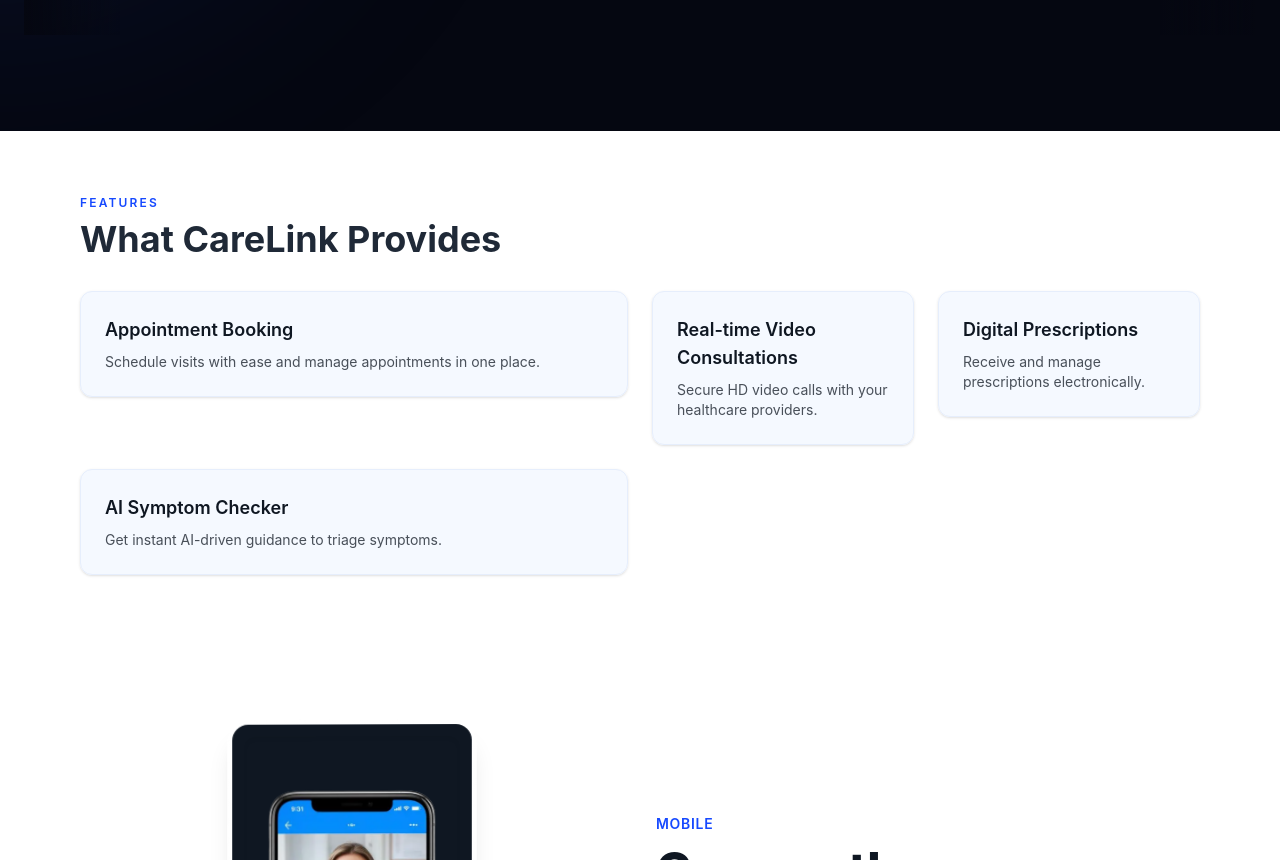
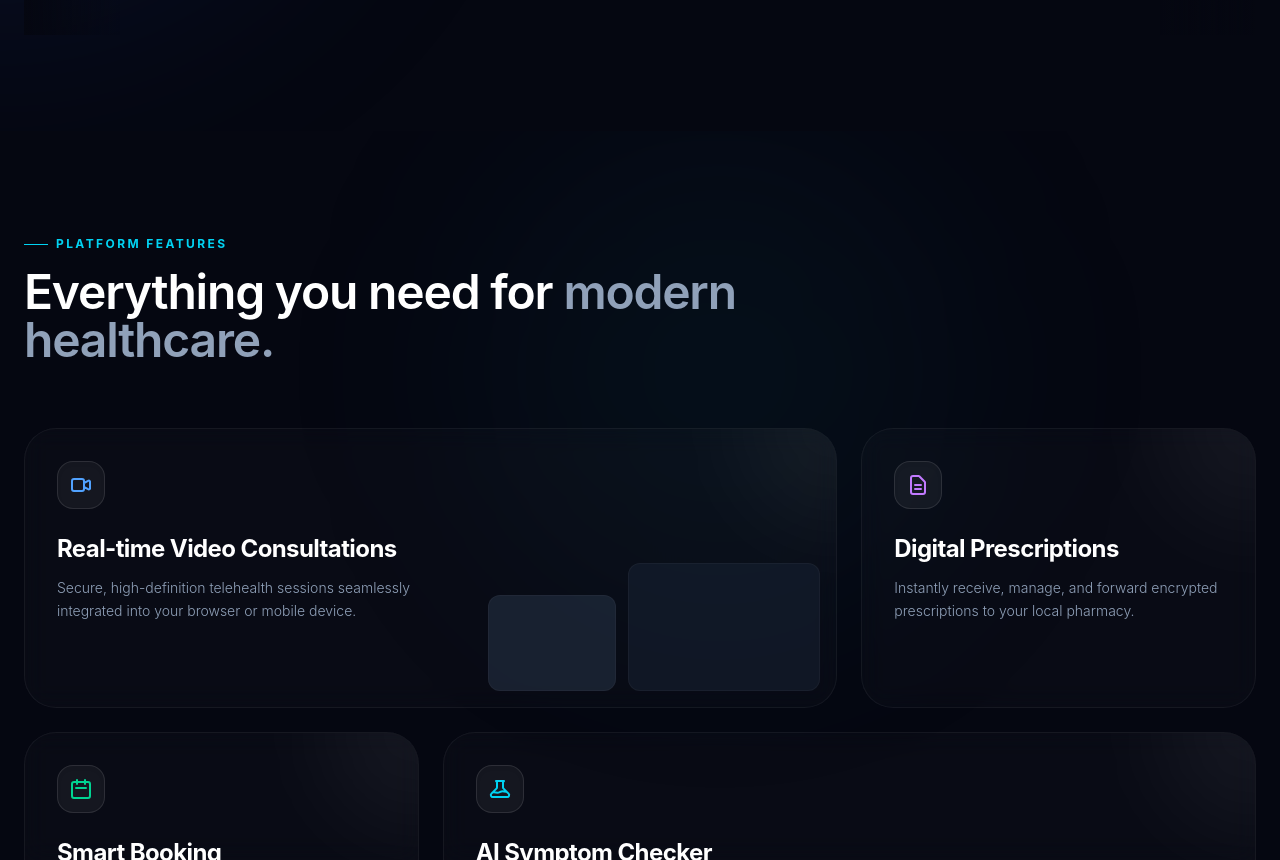
Before and after one commit to CareLink-system/careLinkPlatform, a React (Vite) app in the folder frontend/: page / in a window 1280 px wide. Shown: the part 1940-2800 px from the top of the page. Built offline with nearby package versions, Linux system fonts and the light colour scheme.

Commit message:
ref: app download

```diff
--- a/frontend/src/features/landing/components/AppDownload.jsx
+++ b/frontend/src/features/landing/components/AppDownload.jsx
@@ -1,67 +1,126 @@
-import React, { useRef } from 'react'
-import { motion, useScroll, useTransform } from 'framer-motion'
-import appImg from '../../../assets/app.webp'
+import React, { useRef } from 'react';
+import { motion, useScroll, useTransform } from 'framer-motion';
+import appImg from '../../../assets/app.webp'; // Keep your existing image import
 
 export default function AppDownload() {
-  const ref = useRef(null)
-  const { scrollYProgress } = useScroll({ target: ref, offset: ['start end', 'end start'] })
+  const ref = useRef(null);
 
-  // Map scroll progress to small rotation values for a 3D parallax effect
-  const rotateX = useTransform(scrollYProgress, [0, 1], [6, -6])
-  const rotateY = useTransform(scrollYProgress, [0, 1], [-6, 6])
-  const shadowTranslate = useTransform(scrollYProgress, [0, 1], [0, 14])
+  // Track scroll progress relative to this section
+  const { scrollYProgress } = useScroll({
+    target: ref,
+    offset: ['start end', 'end start']
+  });
+
+  // Premium 3D Parallax mappings
+  const rotateX = useTransform(scrollYProgress, [0, 1], [10, -10]);
+  const rotateY = useTransform(scrollYProgress, [0, 1], [-10, 10]);
+  const phoneY = useTransform(scrollYProgress, [0, 1], [40, -40]);
+  const floatingCardY = useTransform(scrollYProgress, [0, 1], [80, -80]);
 
   return (
-    <section ref={ref} className="py-20">
-      <div className="mx-auto max-w-6xl px-4">
-        <div className="grid grid-cols-1 items-center gap-8 md:grid-cols-2">
-          {/* Left: 3D phone mockup */}
-          <div className="flex justify-center">
+    <section ref={ref} className="relative py-32 bg-[#050711] overflow-hidden">
+
+      {/* Intense Background Glows */}
+      <div className="absolute top-1/2 left-1/4 w-[40rem] h-[40rem] -translate-y-1/2 -translate-x-1/2 rounded-full bg-blue-600/10 blur-[120px] pointer-events-none" />
+      <div className="absolute top-1/2 right-0 w-[30rem] h-[30rem] -translate-y-1/2 translate-x-1/4 rounded-full bg-cyan-400/10 blur-[100px] pointer-events-none" />
+
+      <div className="mx-auto max-w-7xl px-6 relative z-10">
+        <div className="grid grid-cols-1 items-center gap-16 lg:grid-cols-2">
+
+          {/* LEFT: 3D Phone Mockup Presentation */}
+          <div className="relative flex justify-center items-center perspective-[2000px] mt-10 lg:mt-0 order-2 lg:order-1">
+
+            {/* The Phone */}
             <motion.div
-              style={{ rotateX, rotateY }}
-              className="relative perspective-1000 transform-gpu"
+              style={{ rotateX, rotateY, y: phoneY, transformStyle: "preserve-3d" }}
+              className="relative z-10 w-[280px] md:w-[320px]"
             >
-              <motion.div
-                style={{ translateY: shadowTranslate }}
-                className="absolute -bottom-6 left-1/2 -z-10 h-12 w-40 -translate-x-1/2 rounded-full bg-gradient-to-r from-[#1649FF]/20 to-[#1F2937]/8 blur-3xl"
-              />
+              {/* Ultra-premium glassmorphic bezel */}
+              <div className="rounded-[3rem] border border-white/20 bg-white/5 p-3 shadow-[0_0_80px_rgba(34,211,238,0.15)] backdrop-blur-3xl relative">
 
-              <div className="rounded-3xl border border-white/40 bg-gradient-to-tr from-white/60 to-white/40 p-1 shadow-xl">
-                <div className="h-[480px] w-[240px] rounded-2xl bg-[#0f1722] overflow-hidden relative">
-                  <div className="absolute inset-0 m-3 rounded-xl overflow-hidden shadow-inner">
-                    <img src={appImg} alt="CareLink app" className="h-full w-full object-cover" />
-                  </div>
+                {/* Dynamic Edge Highlight */}
+                <div className="absolute inset-0 rounded-[3rem] border-t border-l border-white/30 pointer-events-none" />
+
+                {/* Inner Screen */}
+                <div className="h-[600px] w-full rounded-[2.2rem] bg-[#0F172A] overflow-hidden relative shadow-inner border border-white/10">
+                  <img
+                    src={appImg}
+                    alt="CareLink app interface"
+                    className="h-full w-full object-cover object-top opacity-90 transition-opacity duration-500 hover:opacity-100"
+                  />
+                  {/* Screen Glare Overlay */}
+                  <div className="absolute inset-0 bg-gradient-to-tr from-white/10 via-transparent to-transparent pointer-events-none mix-blend-overlay" />
                 </div>
+              </div>
+            </motion.div>
+
+            {/* Floating UI Element (Creates depth) */}
+            <motion.div
+              style={{ y: floatingCardY, translateZ: 100 }}
+              className="absolute -right-4 bottom-20 md:-right-12 z-20 flex items-center gap-4 rounded-2xl border border-white/10 border-t-white/20 bg-slate-800/80 px-5 py-4 shadow-2xl backdrop-blur-2xl"
+            >
+              <div className="flex h-12 w-12 items-center justify-center rounded-full bg-cyan-500/20 text-cyan-400 border border-cyan-500/30">
+                <svg className="w-6 h-6 animate-pulse" fill="none" viewBox="0 0 24 24" stroke="currentColor">
+                  <path strokeLinecap="round" strokeLinejoin="round" strokeWidth={2} d="M15 17h5l-1.405-1.405A2.032 2.032 0 0118 14.158V11a6.002 6.002 0 00-4-5.659V5a2 2 0 10-4 0v.341C7.67 6.165 6 8.388 6 11v3.159c0 .538-.214 1.055-.595 1.436L4 17h5m6 0v1a3 3 0 11-6 0v-1m6 0H9" />
+                </svg>
+              </div>
+              <div>
+                <h4 className="text-sm font-bold text-white">Appointment Confirmed</h4>
+                <p className="text-xs font-medium text-cyan-400">Dr. Amelia Hart • Today 2:30 PM</p>
               </div>
             </motion.div>
           </div>
 
-          {/* Right: Promotional text + badges */}
-          <div className="flex flex-col items-start justify-center">
-            <h3 className="text-sm font-semibold uppercase tracking-wider text-[#1649FF]">Mobile</h3>
-            <h2 className="mt-3 text-3xl font-extrabold text-[#0f1722] sm:text-4xl md:text-5xl">Care on the go — your health, in one app</h2>
-            <p className="mt-4 max-w-xl text-base text-[#1F2937]/75">Download the CareLink app to book appointments, join video consultations, and get AI-driven health insights directly from your phone.</p>
+          {/* RIGHT: Promotional text + badges */}
+          <div className="flex flex-col items-start justify-center order-1 lg:order-2">
+            <div className="inline-flex items-center gap-2 mb-6">
+              <span className="h-px w-6 bg-cyan-400"></span>
+              <p className="text-xs font-bold uppercase tracking-[0.2em] text-cyan-400">CareLink Mobile</p>
+            </div>
 
-            <div className="mt-6 flex gap-4">
-              <a className="inline-flex items-center gap-3 rounded-lg bg-black px-4 py-3 text-white shadow hover:scale-[1.02] transition-transform" href="#">
-                <svg xmlns="http://www.w3.org/2000/svg" width="20" height="20" viewBox="0 0 24 24" fill="none" className="shrink-0"><path d="M7 7h10v10H7z" fill="#fff" /></svg>
-                <div className="text-left text-sm">
-                  <div className="text-[10px] opacity-80">Download on the</div>
-                  <div className="font-semibold">App Store</div>
+            <h2 className="text-4xl font-semibold tracking-tight text-white sm:text-5xl md:text-6xl leading-[1.1]">
+              Care on the go — <br/>
+              <span className="text-transparent bg-clip-text bg-gradient-to-r from-cyan-400 to-blue-500">in one app.</span>
+            </h2>
+
+            <p className="mt-6 max-w-lg text-lg text-slate-400 font-light leading-relaxed">
+              Download the CareLink app to book appointments, join secure video consultations, and get AI-driven health insights directly from your pocket.
+            </p>
+
+            {/* Premium Download Badges */}
+            <div className="mt-10 flex flex-wrap gap-4">
+              <a
+                href="#"
+                className="group inline-flex items-center gap-3 rounded-2xl border border-white/10 bg-white/5 px-6 py-3.5 text-white backdrop-blur-md transition-all hover:bg-white/10 hover:border-white/30 hover:-translate-y-1 hover:shadow-xl"
+              >
+                {/* Apple Icon */}
+                <svg viewBox="0 0 24 24" className="w-8 h-8 fill-current group-hover:text-white text-slate-300 transition-colors">
+                  <path d="M17.05 20.28c-.98.95-2.05.8-3.08.35-1.09-.46-2.09-.48-3.24 0-1.44.62-2.2.44-3.06-.35C2.79 15.25 3.51 7.59 9.05 7.31c1.35.07 2.29.74 3.08.8 1.18-.04 2.26-.74 3.47-.63 1.58.15 2.81.74 3.65 1.88-3.12 1.82-2.62 5.86.32 7.07-.74 1.82-1.72 3.53-2.52 3.85zM12.03 7.25c-.15-2.23 1.66-4.07 3.74-4.25.35 2.37-2.01 4.29-3.74 4.25z"/>
+                </svg>
+                <div className="text-left">
+                  <div className="text-[10px] font-medium uppercase tracking-widest text-slate-400">Download on the</div>
+                  <div className="text-lg font-bold tracking-tight">App Store</div>
                 </div>
               </a>
 
-              <a className="inline-flex items-center gap-3 rounded-lg bg-black px-4 py-3 text-white shadow hover:scale-[1.02] transition-transform" href="#">
-                <svg xmlns="http://www.w3.org/2000/svg" width="20" height="20" viewBox="0 0 24 24" fill="none" className="shrink-0"><path d="M7 7h10v10H7z" fill="#fff" /></svg>
-                <div className="text-left text-sm">
-                  <div className="text-[10px] opacity-80">Get it on</div>
-                  <div className="font-semibold">Google Play</div>
+              <a
+                href="#"
+                className="group inline-flex items-center gap-3 rounded-2xl border border-white/10 bg-white/5 px-6 py-3.5 text-white backdrop-blur-md transition-all hover:bg-white/10 hover:border-white/30 hover:-translate-y-1 hover:shadow-xl"
+              >
+                {/* Google Play Icon (Simplified visually for consistency) */}
+                <svg viewBox="0 0 24 24" className="w-8 h-8 fill-current group-hover:text-white text-slate-300 transition-colors">
+                  <path d="M4.3 2.6c-.2.2-.3.6-.3 1.1v16.6c0 .5.1.9.3 1.1l.1.1 9.4-9.4v-.2L4.4 2.5l-.1.1zM14.8 13.1l-2.6-2.6v-.2l2.6-2.6.2.1 3.1 1.7c.9.5.9 1.3 0 1.8l-3.1 1.7-.2.1zM15.4 13.7l-10.4 6 1.1 1.1 9.3-7.1zM5 3.2l10.4 6-9.3-7.1L5 3.2z"/>
+                </svg>
+                <div className="text-left">
+                  <div className="text-[10px] font-medium uppercase tracking-widest text-slate-400">Get it on</div>
+                  <div className="text-lg font-bold tracking-tight">Google Play</div>
                 </div>
               </a>
             </div>
           </div>
+
         </div>
       </div>
     </section>
-  )
+  );
 }
--- a/frontend/src/features/landing/components/Services.jsx
+++ b/frontend/src/features/landing/components/Services.jsx
@@ -1,67 +1,138 @@
-import React, { useRef } from 'react'
-import { motion, useInView } from 'framer-motion'
+import React, { useRef } from 'react';
+import { motion, useInView } from 'framer-motion';
 
 const features = [
   {
-    title: 'Appointment Booking',
-    description: 'Schedule visits with ease and manage appointments in one place.',
-  },
-  {
     title: 'Real-time Video Consultations',
-    description: 'Secure HD video calls with your healthcare providers.',
+    description: 'Secure, high-definition telehealth sessions seamlessly integrated into your browser or mobile device.',
+    icon: (
+      <svg className="w-6 h-6 text-blue-400" fill="none" viewBox="0 0 24 24" stroke="currentColor" strokeWidth={2}>
+        <path strokeLinecap="round" strokeLinejoin="round" d="M15 10l4.553-2.276A1 1 0 0121 8.618v6.764a1 1 0 01-1.447.894L15 14M5 18h8a2 2 0 002-2V8a2 2 0 00-2-2H5a2 2 0 00-2 2v8a2 2 0 002 2z" />
+      </svg>
+    ),
+    className: 'md:col-span-2',
+    glow: 'group-hover:bg-blue-500/10',
+    // Abstract UI representation
+    visual: (
+      <div className="absolute right-0 bottom-0 translate-x-4 translate-y-4 flex items-end gap-3 opacity-40 transition-transform duration-500 group-hover:-translate-y-2 group-hover:-translate-x-2">
+        <div className="h-24 w-32 rounded-xl bg-slate-700 border border-white/10" />
+        <div className="h-32 w-48 rounded-xl bg-slate-800 border border-white/10" />
+      </div>
+    )
   },
   {
     title: 'Digital Prescriptions',
-    description: 'Receive and manage prescriptions electronically.',
+    description: 'Instantly receive, manage, and forward encrypted prescriptions to your local pharmacy.',
+    icon: (
+      <svg className="w-6 h-6 text-purple-400" fill="none" viewBox="0 0 24 24" stroke="currentColor" strokeWidth={2}>
+        <path strokeLinecap="round" strokeLinejoin="round" d="M9 12h6m-6 4h6m2 5H7a2 2 0 01-2-2V5a2 2 0 012-2h5.586a1 1 0 01.707.293l5.414 5.414a1 1 0 01.293.707V19a2 2 0 01-2 2z" />
+      </svg>
+    ),
+    className: 'md:col-span-1',
+    glow: 'group-hover:bg-purple-500/10',
+  },
+  {
+    title: 'Smart Booking',
+    description: 'Intelligent calendar sync with automated reminders and real-time availability routing.',
+    icon: (
+      <svg className="w-6 h-6 text-emerald-400" fill="none" viewBox="0 0 24 24" stroke="currentColor" strokeWidth={2}>
+        <path strokeLinecap="round" strokeLinejoin="round" d="M8 7V3m8 4V3m-9 8h10M5 21h14a2 2 0 002-2V7a2 2 0 00-2-2H5a2 2 0 00-2 2v12a2 2 0 002 2z" />
+      </svg>
+    ),
+    className: 'md:col-span-1',
+    glow: 'group-hover:bg-emerald-500/10',
   },
   {
     title: 'AI Symptom Checker',
-    description: 'Get instant AI-driven guidance to triage symptoms.',
+    description: 'Advanced machine learning models instantly triage your symptoms and recommend the precise specialist you need.',
+    icon: (
+      <svg className="w-6 h-6 text-cyan-400" fill="none" viewBox="0 0 24 24" stroke="currentColor" strokeWidth={2}>
+        <path strokeLinecap="round" strokeLinejoin="round" d="M19.428 15.428a2 2 0 00-1.022-.547l-2.387-.477a6 6 0 00-3.86.517l-.318.158a6 6 0 01-3.86.517L6.05 15.21a2 2 0 00-1.806.547M8 4h8l-1 1v5.172a2 2 0 00.586 1.414l5 5c1.26 1.26.367 3.414-1.415 3.414H4.828c-1.782 0-2.674-2.154-1.414-3.414l5-5A2 2 0 009 10.172V5L8 4z" />
+      </svg>
+    ),
+    className: 'md:col-span-2',
+    glow: 'group-hover:bg-cyan-500/10',
+    // Abstract UI representation
+    visual: (
+      <div className="absolute right-6 bottom-0 translate-y-8 flex flex-col gap-2 opacity-40 transition-transform duration-500 group-hover:-translate-y-4">
+        <div className="h-8 w-32 rounded-t-xl rounded-bl-xl bg-cyan-900/50 self-end border border-cyan-500/20" />
+        <div className="h-12 w-48 rounded-t-xl rounded-br-xl bg-slate-800 self-start border border-white/10" />
+      </div>
+    )
   },
-]
+];
 
-function FeatureCard({ title, description }) {
-  const ref = useRef(null)
-  const inView = useInView(ref, { once: true, margin: '-80px' })
-
+function FeatureCard({ feature, index }) {
   return (
     <motion.div
-      ref={ref}
-      className="rounded-xl border border-[#e6eefc] bg-blue-50/60 p-6 shadow-sm"
-      initial={{ opacity: 0, scale: 0.98 }}
-      animate={{ opacity: inView ? 1 : 0, scale: inView ? 1 : 0.98 }}
-      transition={{ duration: 0.55, ease: 'easeOut' }}
+      variants={{
+        hidden: { opacity: 0, y: 30 },
+        show: { opacity: 1, y: 0, transition: { duration: 0.6, ease: [0.16, 1, 0.3, 1] } }
+      }}
+      className={`group relative overflow-hidden rounded-[2rem] border border-white/5 bg-white/[0.02] p-8 backdrop-blur-md transition-all duration-500 hover:border-white/10 ${feature.className}`}
     >
-      <h3 className="text-lg font-semibold text-[#0f1722]">{title}</h3>
-      <p className="mt-2 text-sm text-[#0f1722]/75">{description}</p>
+      {/* Dynamic Hover Glow */}
+      <div className={`absolute inset-0 -z-10 transition-colors duration-500 ${feature.glow}`} />
+
+      {/* Top right subtle gradient mesh */}
+      <div className="absolute -top-24 -right-24 h-48 w-48 rounded-full bg-white/5 blur-[50px] transition-all duration-500 group-hover:scale-150 group-hover:bg-white/10 pointer-events-none" />
+
+      <div className="relative z-10 flex h-full flex-col">
+        <div className="mb-6 inline-flex h-12 w-12 items-center justify-center rounded-2xl bg-white/[0.05] border border-white/10 shadow-inner">
+          {feature.icon}
+        </div>
+
+        <h3 className="mb-3 text-2xl font-bold tracking-tight text-white">{feature.title}</h3>
+        <p className="max-w-sm text-sm font-light leading-relaxed text-slate-400">
+          {feature.description}
+        </p>
+
+        {feature.visual}
+      </div>
     </motion.div>
-  )
+  );
 }
 
 export default function Services() {
+  const ref = useRef(null);
+  const inView = useInView(ref, { once: true, margin: '-100px' });
+
   return (
-    <section id="services" className="py-16">
-      <div className="mx-auto max-w-6xl px-4">
-        <div className="mb-8">
-          <p className="text-xs font-semibold uppercase tracking-[0.18em] text-[#1649FF]">Features</p>
-          <h2 className="mt-2 text-3xl font-bold text-[#1F2937] md:text-4xl">What CareLink Provides</h2>
-        </div>
+    <section id="services" className="relative py-24 bg-[#050711] overflow-hidden">
+      {/* Background ambient light */}
+      <div className="absolute top-0 right-1/4 w-[30rem] h-[30rem] rounded-full bg-cyan-900/10 blur-[100px] pointer-events-none" />
 
-        <div className="grid grid-cols-2 grid-rows-2 gap-6 md:grid-cols-4 md:grid-rows-1">
-          <div className="md:col-span-2 md:row-span-1">
-            <FeatureCard title={features[0].title} description={features[0].description} />
+      <div className="mx-auto max-w-7xl px-6 relative z-10">
+        <motion.div
+          initial={{ opacity: 0, y: 20 }}
+          animate={inView ? { opacity: 1, y: 0 } : {}}
+          transition={{ duration: 0.8 }}
+          className="mb-16 md:w-2/3"
+        >
+          <div className="inline-flex items-center gap-2 mb-4">
+            <span className="h-px w-6 bg-cyan-400"></span>
+            <p className="text-xs font-bold uppercase tracking-[0.2em] text-cyan-400">Platform Features</p>
           </div>
-          <div>
-            <FeatureCard title={features[1].title} description={features[1].description} />
-          </div>
-          <div>
-            <FeatureCard title={features[2].title} description={features[2].description} />
-          </div>
-          <div className="md:col-span-2 md:row-span-1">
-            <FeatureCard title={features[3].title} description={features[3].description} />
-          </div>
-        </div>
+          <h2 className="text-4xl font-semibold tracking-tight text-white md:text-5xl">
+            Everything you need for <span className="text-slate-400">modern healthcare.</span>
+          </h2>
+        </motion.div>
+
+        <motion.div
+          ref={ref}
+          variants={{
+            hidden: {},
+            show: { transition: { staggerChildren: 0.15 } }
+          }}
+          initial="hidden"
+          animate={inView ? "show" : "hidden"}
+          className="grid grid-cols-1 md:grid-cols-3 gap-6 auto-rows-[280px]"
+        >
+          {features.map((feature, i) => (
+            <FeatureCard key={feature.title} feature={feature} index={i} />
+          ))}
+        </motion.div>
       </div>
     </section>
-  )
+  );
 }
```
